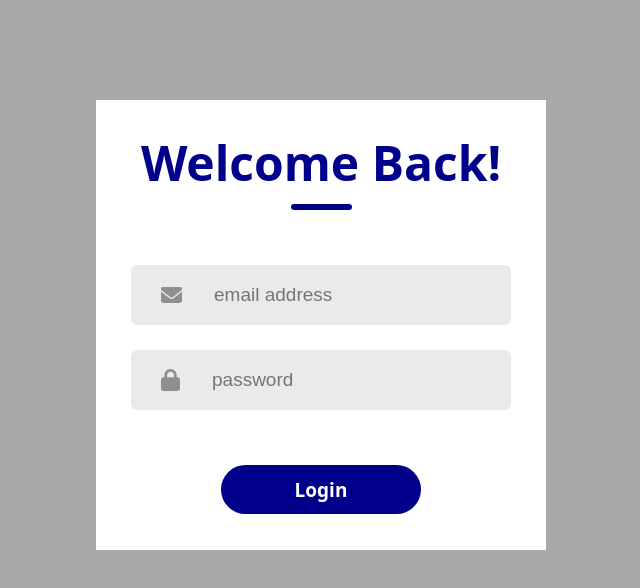
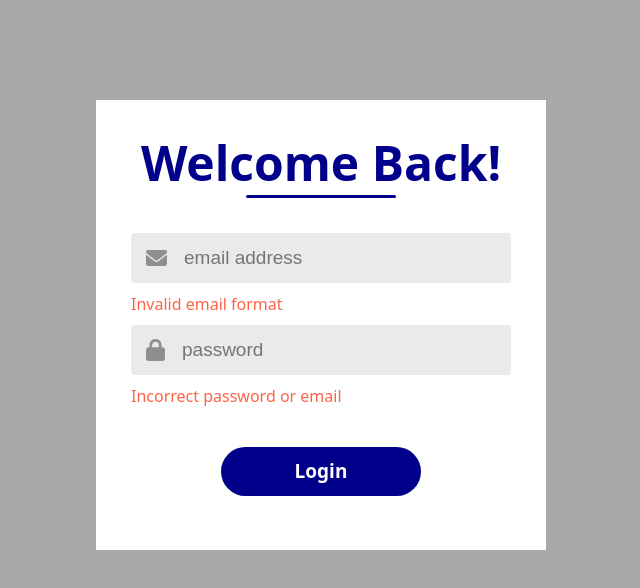
Before and after one commit to samkelo-nkabinde/orbit, a React (Vite) app: page / in a window 1280 px wide. Shown: the top 588 px of the page, without its empty margins (319-959 px from the left). Built offline with nearby package versions, Linux system fonts and the light colour scheme.

Commit message:
improve Login UI

```diff
--- a/src/components/Login/Login.jsx
+++ b/src/components/Login/Login.jsx
@@ -23,9 +23,17 @@ function Login() {
                     <input type="email" placeholder="email address"/>
                 </div>
 
+                <div className={styles.error} >
+                    <span>Invalid email format</span>
+                </div>
+
                 <div className={styles.input}>
                     <img src={password_icon} alt="Password ICON" />
                     <input type="password" placeholder="password"/>
+                </div>
+
+                <div className={styles.error} >
+                    <span>Incorrect password or email</span>
                 </div>
 
                 <div className={styles.loginContainer}>
--- a/src/components/Login/Login.module.css
+++ b/src/components/Login/Login.module.css
@@ -13,7 +13,7 @@
     display: flex;
     flex-direction: column;
     align-items: center;
-    gap: 9px;
+    gap: 0px;
     width: 100%;
     margin-top: 30px;
 }
@@ -25,35 +25,36 @@
 }
 
 .underline{
-   width: 61px;
-   height: 6px;
+   width: 150px;
+   height: 3px;
    background: darkblue;
    border-radius: 9px;
 }
 
-.inputs{
-    margin-top: 55px;
+.inputs {
+    flex: 1;
     display: flex;
     flex-direction: column;
-    gap: 25px;
+    justify-content: center;
+    gap: 10px;
 }
 
 .input{
     display: flex;
     align-items: center;
-    margin: auto;
+    margin: 0 auto;
     width: 380px;
-    height: 60px;
+    height: 50px;
     background: #eaeaea;
-    border-radius: 6px;
+    border-radius: 4px;
 }
 
 .input img{
-    margin: 0px 30px;
+    margin: 0px 15px;
 }
 
 .input input{
-    height: 50px;
+    height: 40px;
     width: 390px;
     background: transparent;
     border: none;
@@ -65,7 +66,7 @@
 .loginContainer{
     display: flex;
     gap: 10px;
-    margin: 30px auto;
+    margin: 30px auto 10px;
 }
 
 .login{
@@ -80,9 +81,17 @@
     font-size: 19px;
     font-weight: 700;
     cursor: pointer;
+    transition: background 0.2s ease;
 }
 
-.submitLogin{
-    background: #eaeaea;
-    color: #676767;
+.login:hover {
+    background: rgba(121, 121, 121, 0.7);
 }
+
+.error{
+    display: flex;
+    color: tomato;
+    width: 380px;
+    margin: 0 auto;
+    justify-content: left;
+}
```
